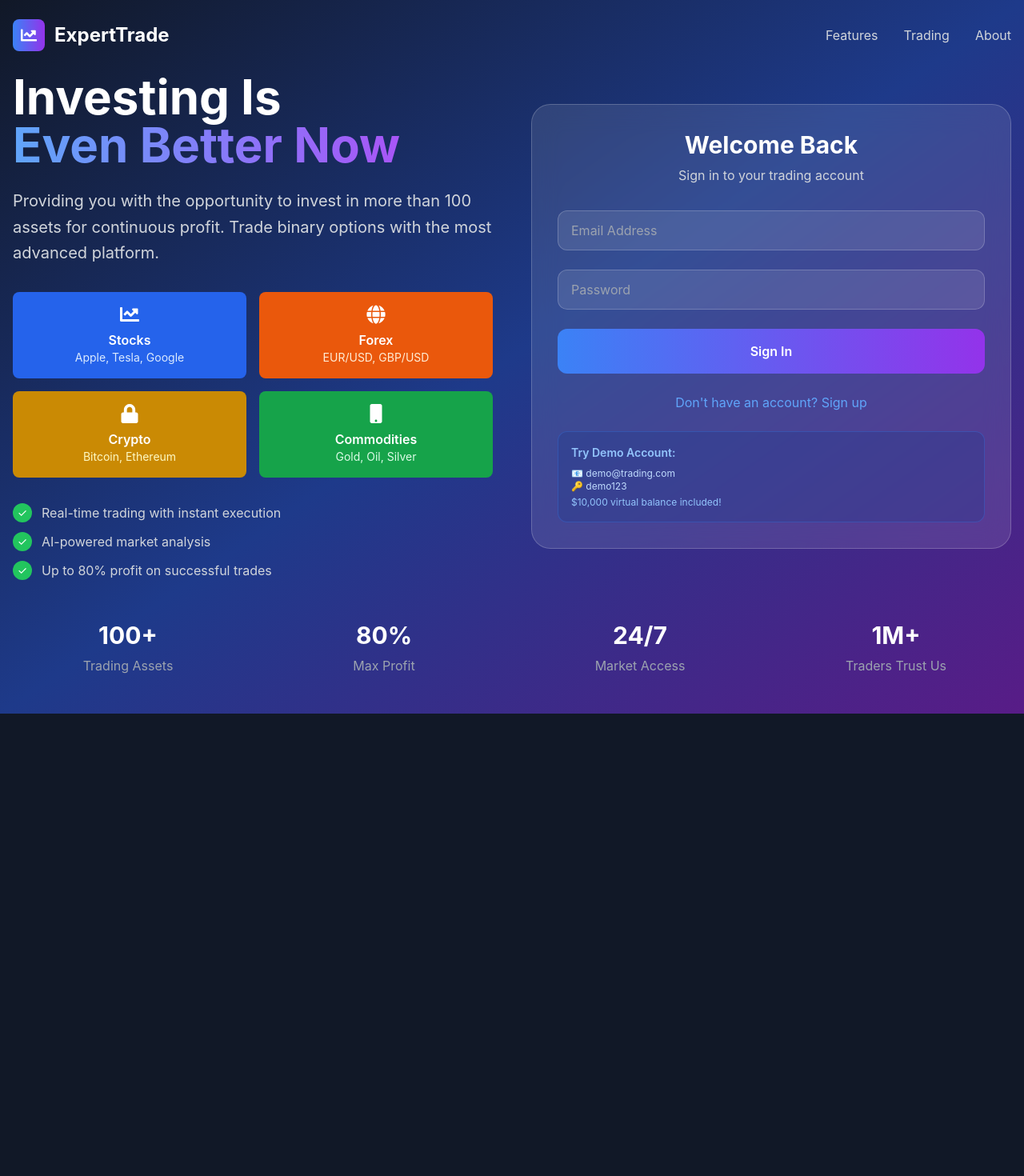
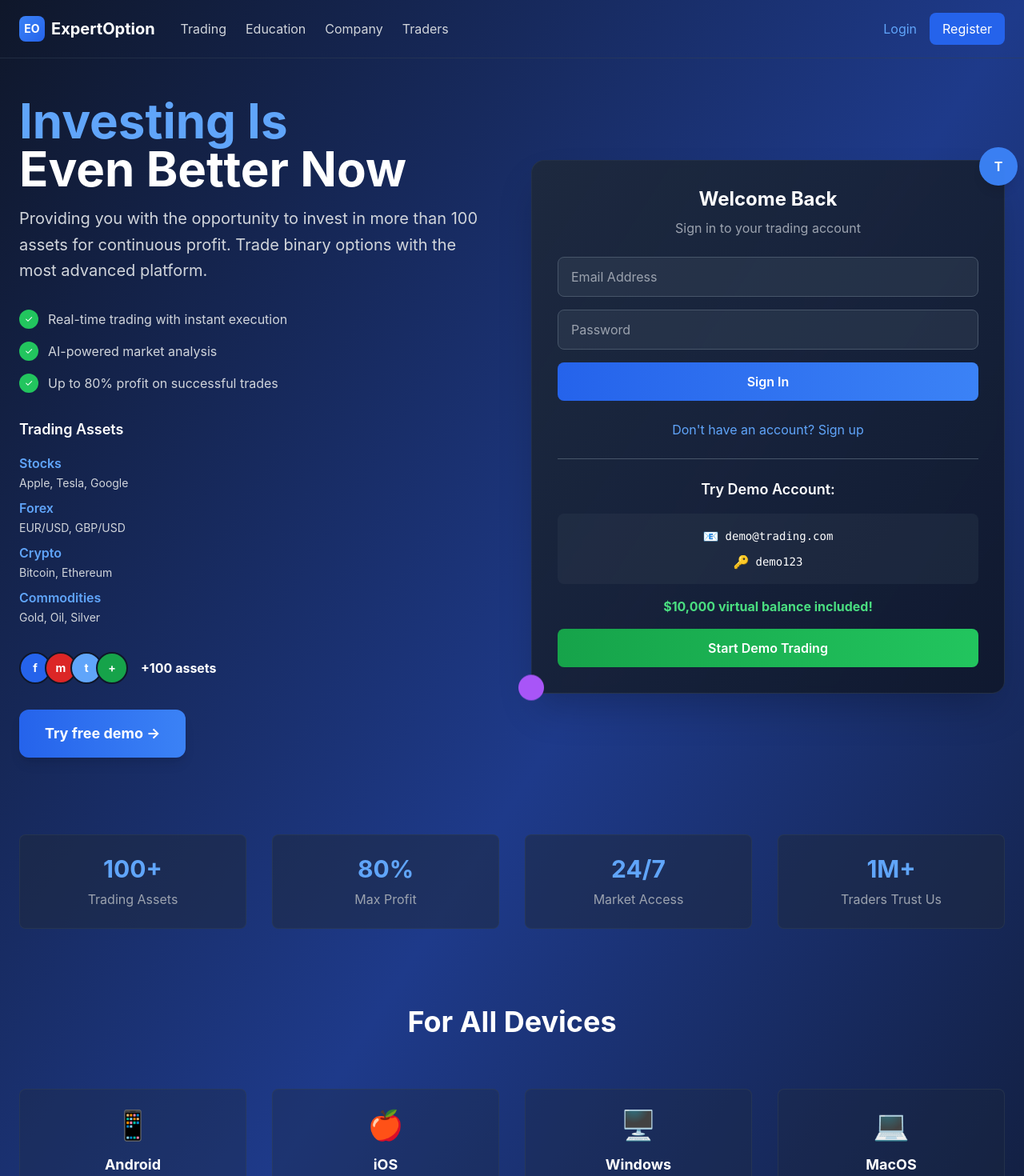
Before and after one commit to ampolperlada/trading-plat, a Next.js app in the folder frontend/: page / in a window 1280 px wide. Shown: the top 1470 px of the page at 80% size. Before the commit the page ends 892 px from the top, so only its background shows below. Built offline with nearby package versions, Linux system fonts and the light colour scheme.

Commit message:
frontend modif # 1

```diff
--- a/frontend/src/pages/index.js
+++ b/frontend/src/pages/index.js
@@ -1,209 +1,337 @@
-// frontend/src/pages/index.js - Landing Page with Expert Option Style
+// frontend/src/pages/index.js - Real Expert Option Landing Page
 import { useState } from 'react';
 import { useAuth } from '../contexts/AuthContext';
-import { FaChartLine, FaLock, FaMobile, FaGlobe, FaArrowUp, FaArrowDown } from 'react-icons/fa';
+import { useRouter } from 'next/router';
 
-export default function Home() {
-  const [isLogin, setIsLogin] = useState(true);
-  const [formData, setFormData] = useState({
-    email: '',
-    password: '',
-    firstName: '',
-    lastName: ''
-  });
+export default function HomePage() {
+  const [email, setEmail] = useState('');
+  const [password, setPassword] = useState('');
+  const [isSignUp, setIsSignUp] = useState(false);
+  const [name, setName] = useState('');
   const { login, register, isLoading } = useAuth();
+  const router = useRouter();
 
   const handleSubmit = async (e) => {
     e.preventDefault();
-    if (isLogin) {
-      await login(formData.email, formData.password);
+    try {
+      if (isSignUp) {
+        await register({ email, password, name });
       } else {
-      await register(formData);
+        await login(email, password);
+      }
+    } catch (error) {
+      console.error('Auth error:', error);
+    }
+  };
+
+  const handleDemoLogin = async () => {
+    try {
+      await login('demo@trading.com', 'demo123');
+    } catch (error) {
+      console.error('Demo login error:', error);
     }
   };
 
   return (
-    <div className="min-h-screen bg-gradient-to-br from-gray-900 via-blue-900 to-purple-900">
+    <div className="min-h-screen bg-gradient-to-br from-slate-900 via-blue-900 to-slate-900 text-white">
       {/* Header */}
-      <nav className="container mx-auto px-4 py-6">
-        <div className="flex justify-between items-center">
-          <div className="flex items-center space-x-3">
-            <div className="w-10 h-10 bg-gradient-to-r from-blue-500 to-purple-600 rounded-lg flex items-center justify-center">
-              <FaChartLine className="text-white text-xl" />
+      <header className="flex items-center justify-between px-6 py-4 border-b border-slate-700/50">
+        <div className="flex items-center space-x-8">
+          <div className="flex items-center space-x-2">
+            <div className="w-8 h-8 bg-gradient-to-br from-blue-500 to-blue-600 rounded-lg flex items-center justify-center">
+              <span className="text-white font-bold text-sm">EO</span>
             </div>
-<h1 className="text-2xl font-bold text-white">ExpertTrade</h1>
+            <span className="text-xl font-bold">ExpertOption</span>
           </div>
-          <div className="hidden md:flex space-x-8 text-gray-300">
-            <a href="#features" className="hover:text-white transition-colors">Features</a>
-            <a href="#trading" className="hover:text-white transition-colors">Trading</a>
-            <a href="#about" className="hover:text-white transition-colors">About</a>
+          <nav className="hidden md:flex space-x-6">
+            <a href="#" className="text-gray-300 hover:text-white transition-colors">Trading</a>
+            <a href="#" className="text-gray-300 hover:text-white transition-colors">Education</a>
+            <a href="#" className="text-gray-300 hover:text-white transition-colors">Company</a>
+            <a href="#" className="text-gray-300 hover:text-white transition-colors">Traders</a>
+          </nav>
         </div>
+        <div className="flex items-center space-x-4">
+          <button
+            onClick={() => setIsSignUp(false)}
+            className="text-blue-400 hover:text-blue-300 transition-colors"
+          >
+            Login
+          </button>
+          <button
+            onClick={() => setIsSignUp(true)}
+            className="bg-blue-600 hover:bg-blue-700 px-4 py-2 rounded-lg transition-colors"
+          >
+            Register
+          </button>
         </div>
-      </nav>
+      </header>
 
-      <div className="container mx-auto px-4">
-        <div className="grid lg:grid-cols-2 gap-12 items-center min-h-[80vh]">
-          {/* Left Side - Marketing Content */}
-          <div className="text-center lg:text-left">
-            <h2 className="text-5xl lg:text-6xl font-bold text-white mb-6 leading-tight">
-              Investing Is
+      <div className="container mx-auto px-6 py-12">
+        <div className="grid lg:grid-cols-2 gap-12 items-center">
+          {/* Left Side - Hero Content */}
+          <div className="space-y-8">
+            <div className="space-y-4">
+              <h1 className="text-5xl md:text-6xl font-bold leading-tight">
+                <span className="text-blue-400">Investing Is</span>
                 <br />
-              <span className="text-transparent bg-clip-text bg-gradient-to-r from-blue-400 to-purple-500">
-                Even Better Now
-              </span>
-            </h2>
-
-            <p className="text-xl text-gray-300 mb-8 leading-relaxed">
+                <span className="text-white">Even Better Now</span>
+              </h1>
+              <p className="text-xl text-gray-300 leading-relaxed">
                 Providing you with the opportunity to invest in more than 100 assets for continuous profit.
                 Trade binary options with the most advanced platform.
               </p>
-
-            {/* Asset Categories */}
-            <div className="grid grid-cols-2 gap-4 mb-8">
-              <div className="bg-blue-600 rounded-lg p-4 text-center">
-                <FaChartLine className="text-white text-2xl mx-auto mb-2" />
-                <p className="text-white font-semibold">Stocks</p>
-                <p className="text-blue-100 text-sm">Apple, Tesla, Google</p>
-              </div>
-              <div className="bg-orange-600 rounded-lg p-4 text-center">
-                <FaGlobe className="text-white text-2xl mx-auto mb-2" />
-                <p className="text-white font-semibold">Forex</p>
-                <p className="text-orange-100 text-sm">EUR/USD, GBP/USD</p>
-              </div>
-              <div className="bg-yellow-600 rounded-lg p-4 text-center">
-                <FaLock className="text-white text-2xl mx-auto mb-2" />
-                <p className="text-white font-semibold">Crypto</p>
-                <p className="text-yellow-100 text-sm">Bitcoin, Ethereum</p>
-              </div>
-              <div className="bg-green-600 rounded-lg p-4 text-center">
-                <FaMobile className="text-white text-2xl mx-auto mb-2" />
-                <p className="text-white font-semibold">Commodities</p>
-                <p className="text-green-100 text-sm">Gold, Oil, Silver</p>
-              </div>
             </div>
 
-            {/* Features */}
-            <div className="text-left space-y-3">
+            {/* Features List */}
+            <div className="space-y-4">
               <div className="flex items-center space-x-3">
                 <div className="w-6 h-6 bg-green-500 rounded-full flex items-center justify-center">
-                  <span className="text-white text-sm">✓</span>
+                  <span className="text-white text-xs">✓</span>
                 </div>
                 <span className="text-gray-300">Real-time trading with instant execution</span>
               </div>
               <div className="flex items-center space-x-3">
                 <div className="w-6 h-6 bg-green-500 rounded-full flex items-center justify-center">
-                  <span className="text-white text-sm">✓</span>
+                  <span className="text-white text-xs">✓</span>
                 </div>
                 <span className="text-gray-300">AI-powered market analysis</span>
               </div>
               <div className="flex items-center space-x-3">
                 <div className="w-6 h-6 bg-green-500 rounded-full flex items-center justify-center">
-                  <span className="text-white text-sm">✓</span>
+                  <span className="text-white text-xs">✓</span>
                 </div>
                 <span className="text-gray-300">Up to 80% profit on successful trades</span>
               </div>
             </div>
+
+            {/* Asset Categories */}
+            <div className="space-y-4">
+              <h3 className="text-lg font-semibold text-white">Trading Assets</h3>
+
+              <div className="space-y-2">
+                <div className="text-gray-300">
+                  <span className="text-blue-400 font-semibold">Stocks</span>
+                  <br />
+                  <span className="text-sm">Apple, Tesla, Google</span>
                 </div>
 
-          {/* Right Side - Auth Form */}
-          <div className="bg-white/10 backdrop-blur-lg rounded-3xl p-8 border border-white/20">
-            <div className="text-center mb-8">
-              <h3 className="text-3xl font-bold text-white mb-2">
-                {isLogin ? 'Welcome Back' : 'Start Trading Today'}
-              </h3>
-              <p className="text-gray-300">
-                {isLogin ? 'Sign in to your trading account' : 'Create your free account in seconds'}
-              </p>
+                <div className="text-gray-300">
+                  <span className="text-blue-400 font-semibold">Forex</span>
+                  <br />
+                  <span className="text-sm">EUR/USD, GBP/USD</span>
                 </div>
 
-            <form onSubmit={handleSubmit} className="space-y-6">
-              {!isLogin && (
-                <div className="grid grid-cols-2 gap-4">
+                <div className="text-gray-300">
+                  <span className="text-blue-400 font-semibold">Crypto</span>
+                  <br />
+                  <span className="text-sm">Bitcoin, Ethereum</span>
+                </div>
+
+                <div className="text-gray-300">
+                  <span className="text-blue-400 font-semibold">Commodities</span>
+                  <br />
+                  <span className="text-sm">Gold, Oil, Silver</span>
+                </div>
+              </div>
+            </div>
+
+            {/* Social Proof */}
+            <div className="flex items-center space-x-4">
+              <div className="flex -space-x-2">
+                <div className="w-10 h-10 bg-blue-600 rounded-full flex items-center justify-center border-2 border-slate-900">
+                  <span className="text-white font-bold text-sm">f</span>
+                </div>
+                <div className="w-10 h-10 bg-red-600 rounded-full flex items-center justify-center border-2 border-slate-900">
+                  <span className="text-white font-bold text-sm">m</span>
+                </div>
+                <div className="w-10 h-10 bg-blue-400 rounded-full flex items-center justify-center border-2 border-slate-900">
+                  <span className="text-white font-bold text-sm">t</span>
+                </div>
+                <div className="w-10 h-10 bg-green-600 rounded-full flex items-center justify-center border-2 border-slate-900">
+                  <span className="text-white font-bold text-sm">+</span>
+                </div>
+              </div>
+              <div className="text-gray-300">
+                <span className="font-bold text-white">+100 assets</span>
+              </div>
+            </div>
+
+            <button
+              onClick={handleDemoLogin}
+              className="bg-gradient-to-r from-blue-600 to-blue-500 hover:from-blue-700 hover:to-blue-600 px-8 py-4 rounded-xl font-bold text-lg shadow-lg hover:shadow-blue-500/25 transform hover:scale-105 transition-all duration-200"
+            >
+              Try free demo →
+            </button>
+          </div>
+
+          {/* Right Side - Login/Register Form */}
+          <div className="relative">
+            <div className="bg-gradient-to-br from-slate-800/90 to-slate-900/90 backdrop-blur-sm rounded-2xl p-8 border border-slate-700/50 shadow-2xl">
+              <div className="space-y-6">
+                <div className="text-center">
+                  <h2 className="text-2xl font-bold text-white mb-2">Welcome Back</h2>
+                  <p className="text-gray-400">Sign in to your trading account</p>
+                </div>
+
+                <form onSubmit={handleSubmit} className="space-y-4">
+                  {isSignUp && (
+                    <div>
                       <input
                         type="text"
-                    placeholder="First Name"
-                    value={formData.firstName}
-                    onChange={(e) => setFormData({...formData, firstName: e.target.value})}
-                    className="w-full px-4 py-3 bg-white/10 text-white placeholder-gray-400 rounded-xl border border-white/20 focus:border-blue-400 focus:outline-none focus:ring-2 focus:ring-blue-400/50"
-                    required
-                  />
-                  <input
-                    type="text"
-                    placeholder="Last Name"
-                    value={formData.lastName}
-                    onChange={(e) => setFormData({...formData, lastName: e.target.value})}
-                    className="w-full px-4 py-3 bg-white/10 text-white placeholder-gray-400 rounded-xl border border-white/20 focus:border-blue-400 focus:outline-none focus:ring-2 focus:ring-blue-400/50"
+                        placeholder="Full Name"
+                        value={name}
+                        onChange={(e) => setName(e.target.value)}
+                        className="w-full px-4 py-3 bg-slate-700/50 border border-slate-600 rounded-lg text-white placeholder-gray-400 focus:border-blue-500 focus:outline-none transition-colors"
                         required
                       />
                     </div>
                   )}
 
+                  <div>
                     <input
                       type="email"
                       placeholder="Email Address"
-                value={formData.email}
-                onChange={(e) => setFormData({...formData, email: e.target.value})}
-                className="w-full px-4 py-3 bg-white/10 text-white placeholder-gray-400 rounded-xl border border-white/20 focus:border-blue-400 focus:outline-none focus:ring-2 focus:ring-blue-400/50"
+                      value={email}
+                      onChange={(e) => setEmail(e.target.value)}
+                      className="w-full px-4 py-3 bg-slate-700/50 border border-slate-600 rounded-lg text-white placeholder-gray-400 focus:border-blue-500 focus:outline-none transition-colors"
                       required
                     />
+                  </div>
 
+                  <div>
                     <input
                       type="password"
                       placeholder="Password"
-                value={formData.password}
-                onChange={(e) => setFormData({...formData, password: e.target.value})}
-                className="w-full px-4 py-3 bg-white/10 text-white placeholder-gray-400 rounded-xl border border-white/20 focus:border-blue-400 focus:outline-none focus:ring-2 focus:ring-blue-400/50"
+                      value={password}
+                      onChange={(e) => setPassword(e.target.value)}
+                      className="w-full px-4 py-3 bg-slate-700/50 border border-slate-600 rounded-lg text-white placeholder-gray-400 focus:border-blue-500 focus:outline-none transition-colors"
                       required
                     />
+                  </div>
 
                   <button
                     type="submit"
                     disabled={isLoading}
-                className="w-full bg-gradient-to-r from-blue-500 to-purple-600 text-white font-semibold py-4 px-6 rounded-xl hover:from-blue-600 hover:to-purple-700 transition-all duration-300 disabled:opacity-50 transform hover:scale-105"
+                    className="w-full bg-gradient-to-r from-blue-600 to-blue-500 hover:from-blue-700 hover:to-blue-600 text-white py-3 rounded-lg font-semibold transition-all duration-200 disabled:opacity-50"
                   >
-                {isLoading ? 'Processing...' : (isLogin ? 'Sign In' : 'Start Trading')}
+                    {isLoading ? 'Please wait...' : (isSignUp ? 'Create Account' : 'Sign In')}
                   </button>
                 </form>
 
-            <div className="text-center mt-6">
+                <div className="text-center">
                   <button
-                onClick={() => setIsLogin(!isLogin)}
+                    onClick={() => setIsSignUp(!isSignUp)}
                     className="text-blue-400 hover:text-blue-300 transition-colors"
                   >
-                {isLogin ? "Don't have an account? Sign up" : "Already have an account? Sign in"}
+                    {isSignUp ? "Already have an account? Sign In" : "Don't have an account? Sign up"}
                   </button>
                 </div>
 
-            {isLogin && (
-              <div className="mt-6 p-4 bg-blue-900/30 rounded-xl border border-blue-500/30">
-                <p className="text-blue-300 text-sm mb-2 font-semibold">Try Demo Account:</p>
-                <p className="text-xs text-blue-200">📧 demo@trading.com</p>
-                <p className="text-xs text-blue-200">🔑 demo123</p>
-                <p className="text-xs text-blue-300 mt-1">$10,000 virtual balance included!</p>
+                {/* Demo Account Section */}
+                <div className="border-t border-slate-600 pt-6 space-y-4">
+                  <h3 className="text-lg font-semibold text-white text-center">Try Demo Account:</h3>
+
+                  <div className="bg-slate-700/30 rounded-lg p-4 space-y-2">
+                    <div className="flex items-center justify-center space-x-2">
+                      <span className="text-blue-400">📧</span>
+                      <span className="text-white font-mono text-sm">demo@trading.com</span>
                     </div>
-            )}
+                    <div className="flex items-center justify-center space-x-2">
+                      <span className="text-blue-400">🔑</span>
+                      <span className="text-white font-mono text-sm">demo123</span>
+                    </div>
+                  </div>
+
+                  <div className="text-center">
+                    <div className="text-green-400 font-bold mb-4">$10,000 virtual balance included!</div>
+
+                    <button
+                      onClick={handleDemoLogin}
+                      className="w-full bg-gradient-to-r from-green-600 to-green-500 hover:from-green-700 hover:to-green-600 text-white py-3 rounded-lg font-semibold transition-all duration-200"
+                    >
+                      Start Demo Trading
+                    </button>
+                  </div>
                 </div>
               </div>
             </div>
 
-      {/* Bottom Stats */}
-      <div className="container mx-auto px-4 py-12">
-        <div className="grid grid-cols-2 md:grid-cols-4 gap-8 text-center">
-          <div>
-            <div className="text-3xl font-bold text-white mb-2">100+</div>
-            <div className="text-gray-400">Trading Assets</div>
+            {/* Floating Elements */}
+            <div className="absolute -top-4 -right-4 w-12 h-12 bg-blue-500 rounded-full flex items-center justify-center shadow-lg animate-pulse">
+              <span className="text-white font-bold">T</span>
             </div>
-          <div>
-            <div className="text-3xl font-bold text-white mb-2">80%</div>
-            <div className="text-gray-400">Max Profit</div>
+            <div className="absolute -bottom-4 -left-4 w-8 h-8 bg-purple-500 rounded-full animate-bounce"></div>
+            <div className="absolute top-1/2 -left-6 w-6 h-6 bg-green-500 rounded-full animate-ping"></div>
           </div>
-          <div>
-            <div className="text-3xl font-bold text-white mb-2">24/7</div>
-            <div className="text-gray-400">Market Access</div>
         </div>
-          <div>
-            <div className="text-3xl font-bold text-white mb-2">1M+</div>
-            <div className="text-gray-400">Traders Trust Us</div>
+
+        {/* Stats Section */}
+        <div className="mt-24 grid md:grid-cols-4 gap-8 text-center">
+          {[
+            { number: '100+', label: 'Trading Assets' },
+            { number: '80%', label: 'Max Profit' },
+            { number: '24/7', label: 'Market Access' },
+            { number: '1M+', label: 'Traders Trust Us' }
+          ].map((stat, i) => (
+            <div key={i} className="bg-slate-800/50 rounded-lg p-6 border border-slate-700/50">
+              <div className="text-3xl font-bold text-blue-400 mb-2">{stat.number}</div>
+              <div className="text-gray-400">{stat.label}</div>
+            </div>
+          ))}
+        </div>
+
+        {/* Features Section */}
+        <div className="mt-24">
+          <div className="text-center mb-16">
+            <h2 className="text-4xl font-bold text-white mb-4">For All Devices</h2>
+          </div>
+
+          <div className="grid md:grid-cols-4 gap-8">
+            {[
+              { name: 'Android', subtitle: 'All and tablet', icon: '📱' },
+              { name: 'iOS', subtitle: 'All and tablet', icon: '🍎' },
+              { name: 'Windows', subtitle: 'All platforms', icon: '🖥️' },
+              { name: 'MacOS', subtitle: 'All software', icon: '💻' }
+            ].map((device, i) => (
+              <div key={i} className="text-center bg-slate-800/30 rounded-lg p-6 border border-slate-700/50 hover:border-blue-500/50 transition-colors">
+                <div className="text-4xl mb-4">{device.icon}</div>
+                <h3 className="text-white font-bold text-lg mb-2">{device.name}</h3>
+                <p className="text-gray-400">{device.subtitle}</p>
+              </div>
+            ))}
+          </div>
+        </div>
+
+        {/* How It Works */}
+        <div className="mt-24">
+          <div className="text-center mb-16">
+            <h2 className="text-4xl font-bold text-white mb-4">How It Works</h2>
+          </div>
+
+          <div className="grid md:grid-cols-3 gap-8">
+            {[
+              {
+                title: 'Deposit',
+                description: 'Open a real account and add funds. We work with more than 20 payment systems.',
+                icon: '💳'
+              },
+              {
+                title: 'Trade',
+                description: 'Trade any of 100 assets and stocks. Use technical analysis and trade the news.',
+                icon: '📈'
+              },
+              {
+                title: 'Withdraw',
+                description: 'Get funds easily to your bank card or e-wallet. We have no commissions.',
+                icon: '💰'
+              }
+            ].map((step, i) => (
+              <div key={i} className="text-center bg-slate-800/30 rounded-lg p-8 border border-slate-700/50">
+                <div className="text-5xl mb-6">{step.icon}</div>
+                <h3 className="text-white font-bold text-xl mb-4">{step.title}</h3>
+                <p className="text-gray-400 leading-relaxed">{step.description}</p>
+              </div>
+            ))}
           </div>
         </div>
       </div>
```
Also changed, not shown: frontend/src/contexts/MarketDataContext.js (+3 -4 lines), frontend/src/contexts/TradingContext.js (+13 -5 lines), frontend/src/pages/_app.js (+7 -1 lines). Lines whose indentation alone changed are shown as unchanged.
